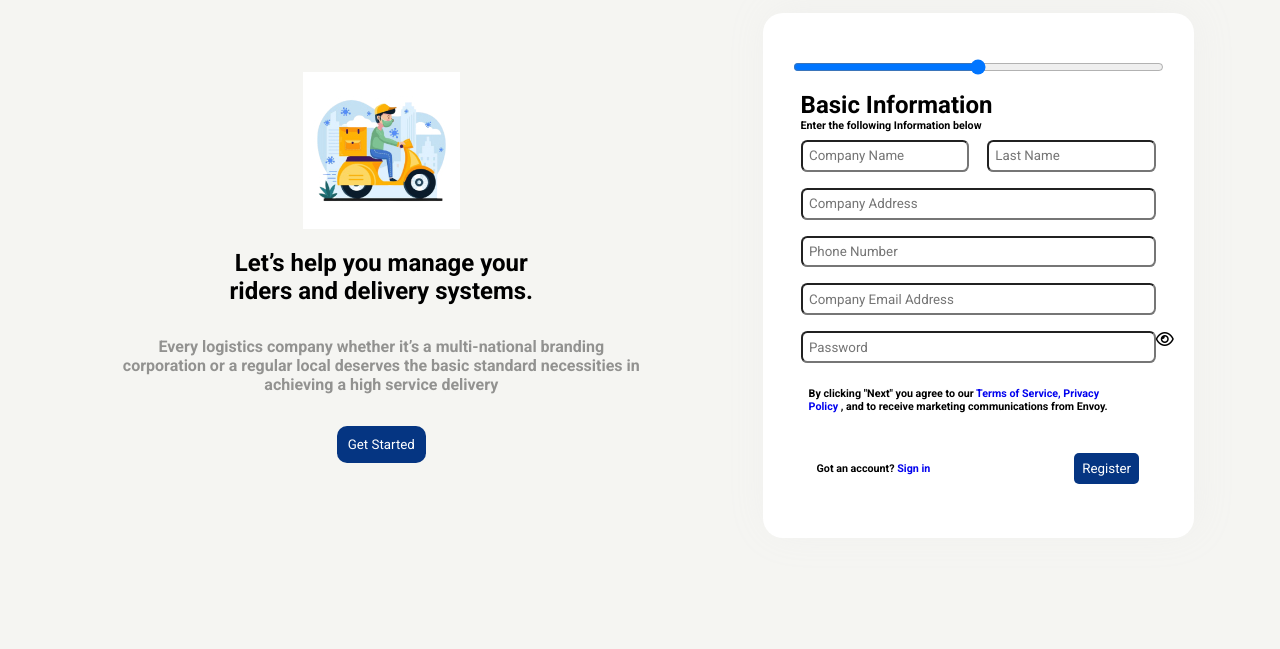
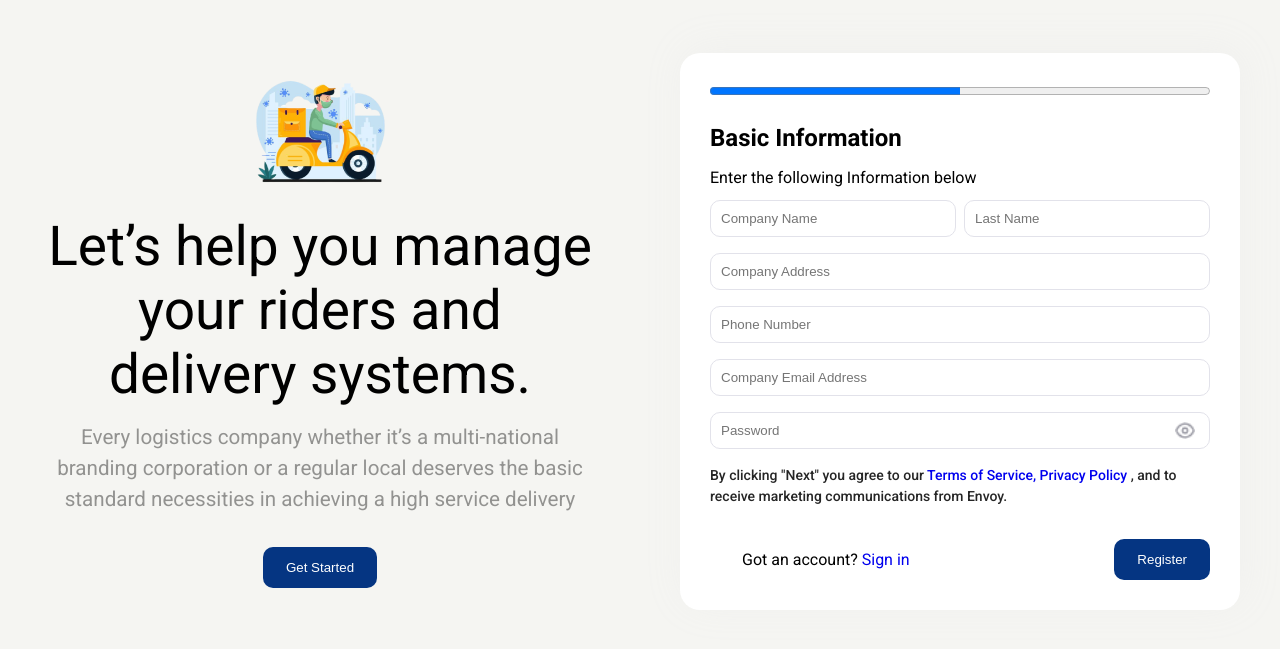
Before and after one commit to Asquare952/dms-design, a plain HTML site: page index.html in a window 1280 px wide. Shown: the part 55-704 px from the top of the page. Drawn offline with Linux system fonts and the light colour scheme.

Commit message:
add changes

```diff
--- a/index.html
+++ b/index.html
@@ -23,53 +23,63 @@
     </header>
     <section class="layout-container">
       <div class="left-container">
-        <img src="./img/Delivery Service With Man On Scooter 1.jpg" alt="" />
-        <h1>Let’s help you manage your riders and delivery systems.</h1>
-        <h4>
-          Every logistics company whether it’s a multi-national branding
-          corporation or a regular local deserves the basic standard necessities
-          in achieving a high service delivery
-        </h4>
-        <div class="btn">
-          <button class="btn-getstarted">Get Started</button>
+        <div class="desc-container">
+          <img
+            src="./img/Delivery Service With Man On Scooter 1.png"
+            alt="a bike man"
+          />
+          <div class="tittle-container">
+            <h3>Let’s help you manage your riders and delivery systems.</h3>
+            <p>
+              Every logistics company whether it’s a multi-national branding
+              corporation or a regular local deserves the basic standard
+              necessities in achieving a high service delivery
+            </p>
+          </div>
+          <div>
+            <button class="get-btn">Get Started</button>
+          </div>
         </div>
       </div>
       <div class="right-container">
         <div class="form-container">
-          <input class="range" type="range" />
-          <div class="info">
+          <progress class="progress-bar" value="50" max="100"></progress>
+          <!-- <input class="range" type="range" /> -->
+          <div class="form-info">
             <h2>Basic Information</h2>
-            <h6>Enter the following Information below</h6>
+            <p>Enter the following Information below</p>
           </div>
-          <div class="flex-container">
-            <div class="input">
-              <input type="text" placeholder="Company Name" />
-            </div>
-            <div class="input">
-              <input type="text" placeholder="Last Name" />
-            </div>
+          <div class="form-wrapper">
+            <form>
+              <div class="name-container">
+                <input type="text" placeholder="Company Name" />
+                <input type="text" placeholder="Last Name" />
+              </div>
+              <input type="text" placeholder="Company Address" />
+              <input type="text" placeholder="Phone Number" />
+              <input type="email" placeholder="Company Email Address" />
+              <div class="pass-eye">
+                <input type="password" placeholder="Password" id="password" />
+                <!-- <i class="fa fa-eye"></i> -->
+                <img
+                  src="./img/Combined Shape.png"
+                  alt="eye icon"
+                  class="eye"
+                  id="eye"
+                />
+              </div>
+            </form>
           </div>
-          <div class="input">
-            <input type="text" placeholder="Company Address" />
-          </div>
-          <div class="input">
-            <input type="text" placeholder="Phone Number" />
-          </div>
-          <div class="input">
-            <input type="text" placeholder="Company Email Address" />
-          </div>
-          <div class="input">
-            <input type="password" placeholder="Password" class="pass-input" />
-            <i class="fa fa-eye"></i>
-          </div>
-          <h6 class="para">
+          <p class="terms-condition">
             By clicking "Next" you agree to our
-            <a href="/">Terms of Service, Privacy Policy </a>
+            <a href="/term-condition">Terms of Service, Privacy Policy </a>
             , and to receive marketing communications from Envoy.
-          </h6>
-          <div class="sec-flex">
-            <h6>Got an account? <a href="/">Sign in</a></h6>
-            <button class="btn-reg">Register</button>
+          </p>
+          <div class="account">
+            <p class="account-text">
+              Got an account? <a href="/log in">Sign in</a>
+            </p>
+            <button class="get-btn">Register</button>
           </div>
         </div>
       </div>
--- a/style.css
+++ b/style.css
@@ -2,9 +2,9 @@
   padding: 0;
   margin: 0;
   box-sizing: border-box;
-  font-family: "Roboto", "Montserrat", monospace, sans-serif;
 }
 body {
+  font-family: "Roboto", sans-serif;
   background-color: #f5f5f2;
 }
 header {
@@ -16,106 +16,122 @@ header {
 .layout-container {
   display: flex;
   justify-content: space-evenly;
-  align-items: center;
 }
 .left-container {
+  padding: 40px;
+  flex: 50%;
+}
+.desc-container {
   text-align: center;
-  padding: 20px;
-}
-.left-container h1 {
-  padding: 1rem;
-  width: 340px;
   margin: 0 auto;
 }
-.left-container h4 {
-  padding: 1rem;
-  width: 550px;
+.tittle-container h3 {
+  font-weight: 400;
+  font-size: 55px;
+  margin-bottom: 1rem;
+  color: black;
+}
+.tittle-container p {
+  font-size: 1.29rem;
+  font-weight: 400;
+  color: #000000;
   opacity: 0.4;
-  text-align: center;
+  margin-bottom: 2rem;
+  line-height: 1.5;
 }
-.btn {
-  display: flex;
-  justify-content: center;
-  padding: 1rem;
-
-}
-.btn-getstarted {
-  padding: 0.7rem;
+.get-btn {
+  padding: 13px 23px;
   border-radius: 10px;
   background: #053582;
   color: white;
   border: none;
   cursor: pointer;
 }
+.right-container {
+  padding: 40px;
+  flex: 50%;
+}
 .form-container {
-  display: flex;
-  flex-direction: column;
-  align-items: flex-start;
   padding: 30px;
-  width: 100%;
-  left: 774px;
-  top: 80px;
   background: #ffffff;
+  height: auto;
+  margin: 0 auto;
   box-shadow: 3px -5px 40px rgba(205, 205, 212, 0.1);
   border-radius: 20px;
 }
-.flex-container {
+.progress-bar {
+  width: 100%;
+  margin-bottom: 1.5rem;
+}
+.name-container {
   display: flex;
-  gap: .1rem;
+  gap: 0.5rem;
+}
+.form-info h2 {
+  margin-bottom: 1rem;
+}
+.form-info p {
+  margin-bottom: 0.8rem;
+}
+input {
+  padding: 10px;
+  border-radius: 10px;
   width: 100%;
+  margin-bottom: 1rem;
+  border: 1px solid #e2e2ea;
 }
-.range{
-  padding: 1rem;
-}
-.info{
-  padding-left: .5rem;
-}
-.input {
-  padding: .5rem;
-  width: 100%;
-}
-input{
-  padding: .4rem;
-  border-radius: .4rem;
-  width: 100%;
-}
-.pass-input{
+.pass-eye {
   position: relative;
 }
-.fa-eye{
-position: absolute;
-/* top: 380px;
-right: 620px; */
+.eye {
+  position: absolute;
+  width: 20px;
+  top: 10px;
+  right: 15px;
+  cursor: pointer;
 }
-.para {
-  width: 340px;
-  padding: 1rem;
+.terms-condition {
+  font-weight: 500;
+  font-size: 14px;
+  line-height: 1.5;
+  color: #252525;
 }
-.sec-flex{
+.account {
   display: flex;
-  gap: 9rem;
+  margin-top: 2rem;
+  justify-content: space-between;
   align-items: center;
-  padding: 1.5rem;
 }
-a{
+.account-text {
+  margin-left: 2rem;
+}
+a {
   text-decoration: none;
 }
-.btn-reg{
-  padding: 0.5rem;
-  border-radius: 5px;
-  border: none;
-  background: #053582;
-  color: white;
-  cursor: pointer;
-}
-@media (max-width: 700px) {
-  .left-container{
-    display: none;
-  }
-  .flex-container{
-    margin: .1rem;
-  }
-  .layout-container{
-    margin: 9rem;
+@media (max-width: 1040px) {
+  .tittle-container h3{
+    font-size: 25px;
   }
 }
+@media (max-width: 900px) {
+  .layout-container {
+    flex-direction: column;
+  }
+  .name-container {
+    flex-direction: column;
+  }
+}
+@media (max-width: 400px) {
+  .account {
+    flex-direction: column;
+  }
+  .account-text {
+    margin-bottom: 1rem;
+  }
+  .right-container{
+    padding: 10px;
+  }
+  .terms-condition p{
+    font-size: 0.8rem;
+  }
+}
```
Also changed, not shown: img/Combined Shape.png (added), img/Delivery Service With Man On Scooter 1.jpg (deleted), img/Delivery Service With Man On Scooter 1.png (added).
